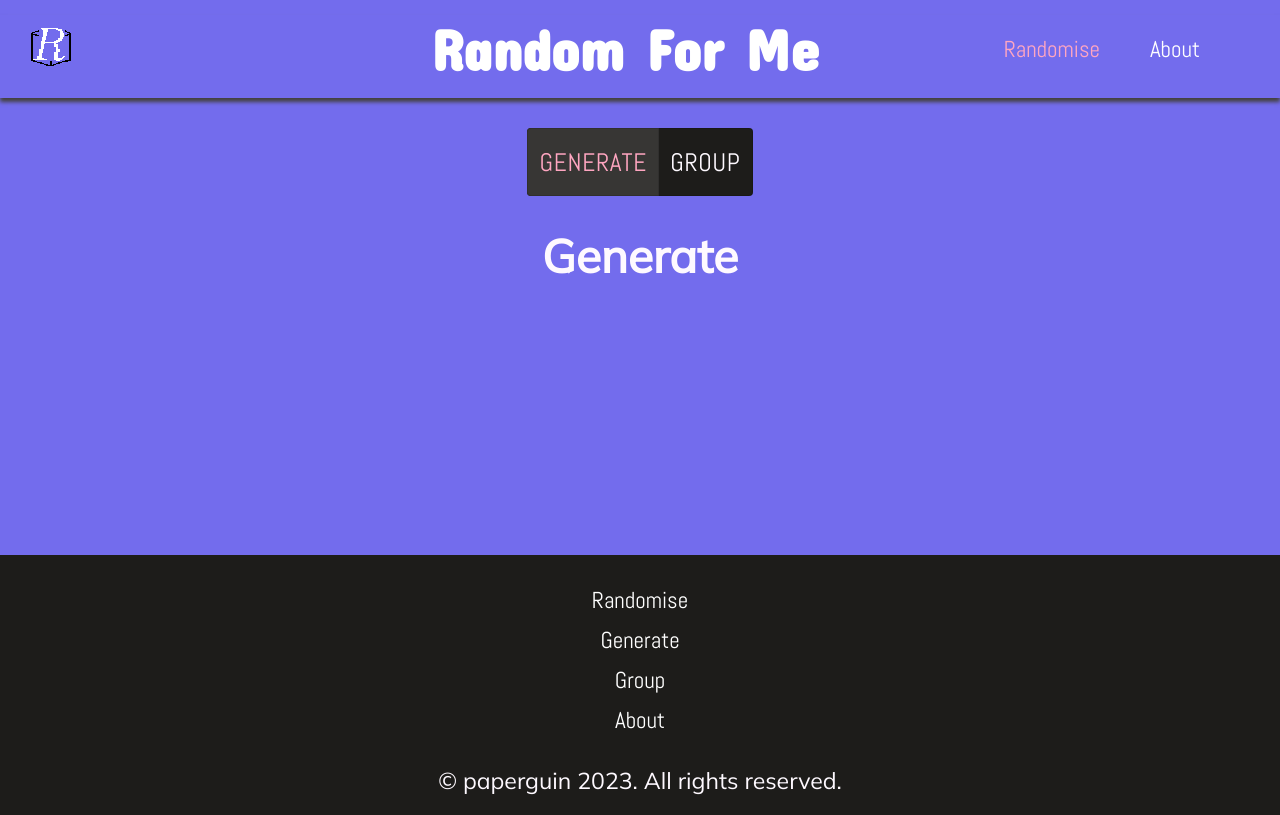
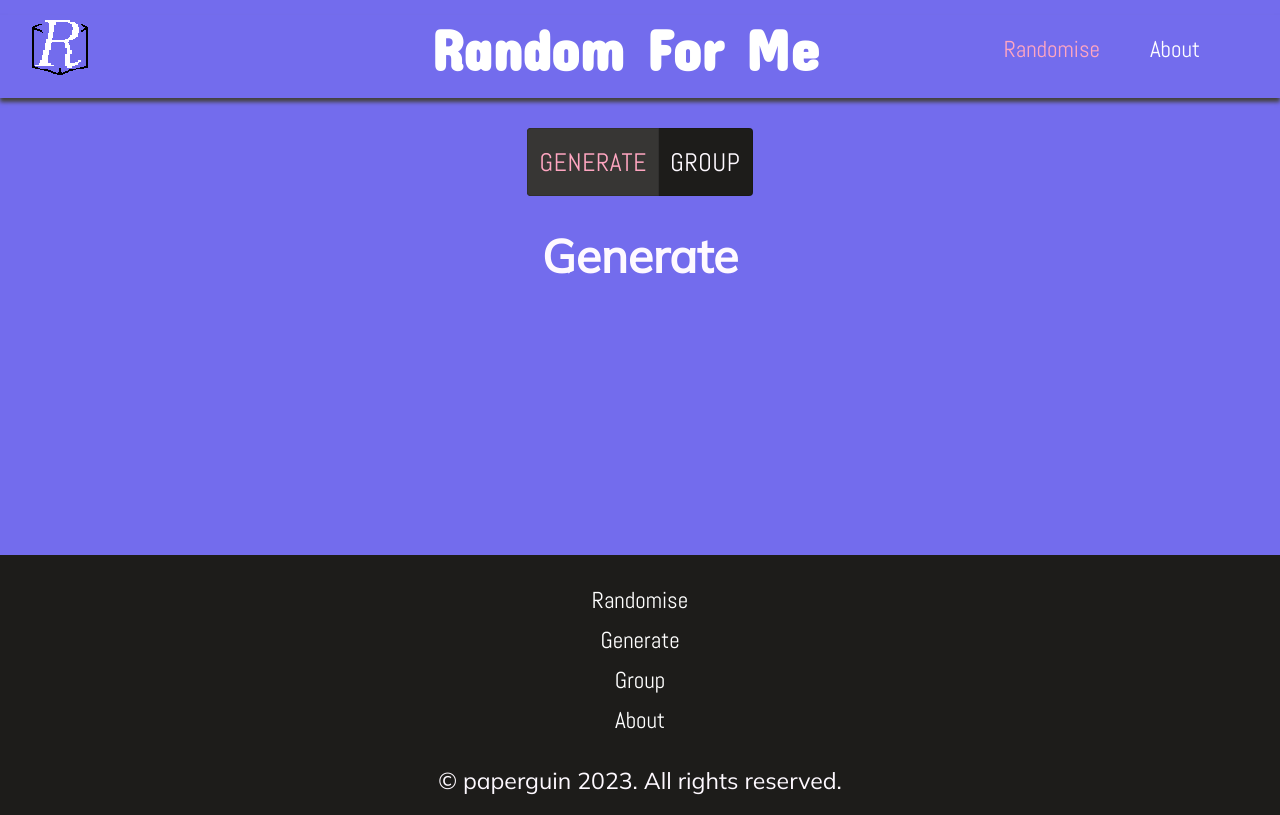
Before and after one commit to Ravvers/randomforme, a React (Vite) app: page /randomise in a window 1280 px wide. Built offline with nearby package versions, Linux system fonts and the light colour scheme.

Commit message:
increase logo size

```diff
--- a/src/styles/index.css
+++ b/src/styles/index.css
@@ -35,8 +35,8 @@ a {
 }
 
 #logo {
-	max-height: 42px;
-	max-width: 42px;
+	max-height: 60px;
+	max-width: 60px;
 	margin-left: 30px;
 }
 
```
